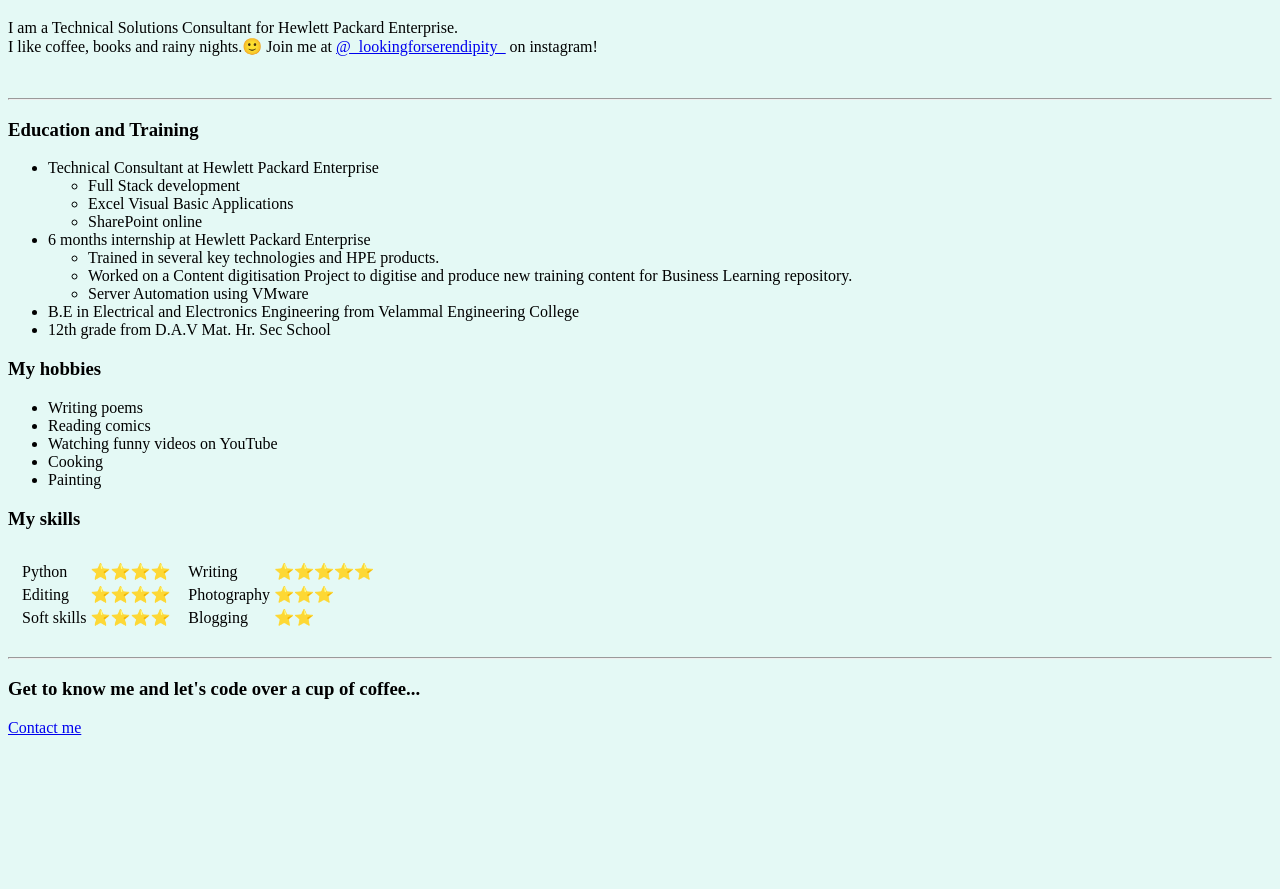
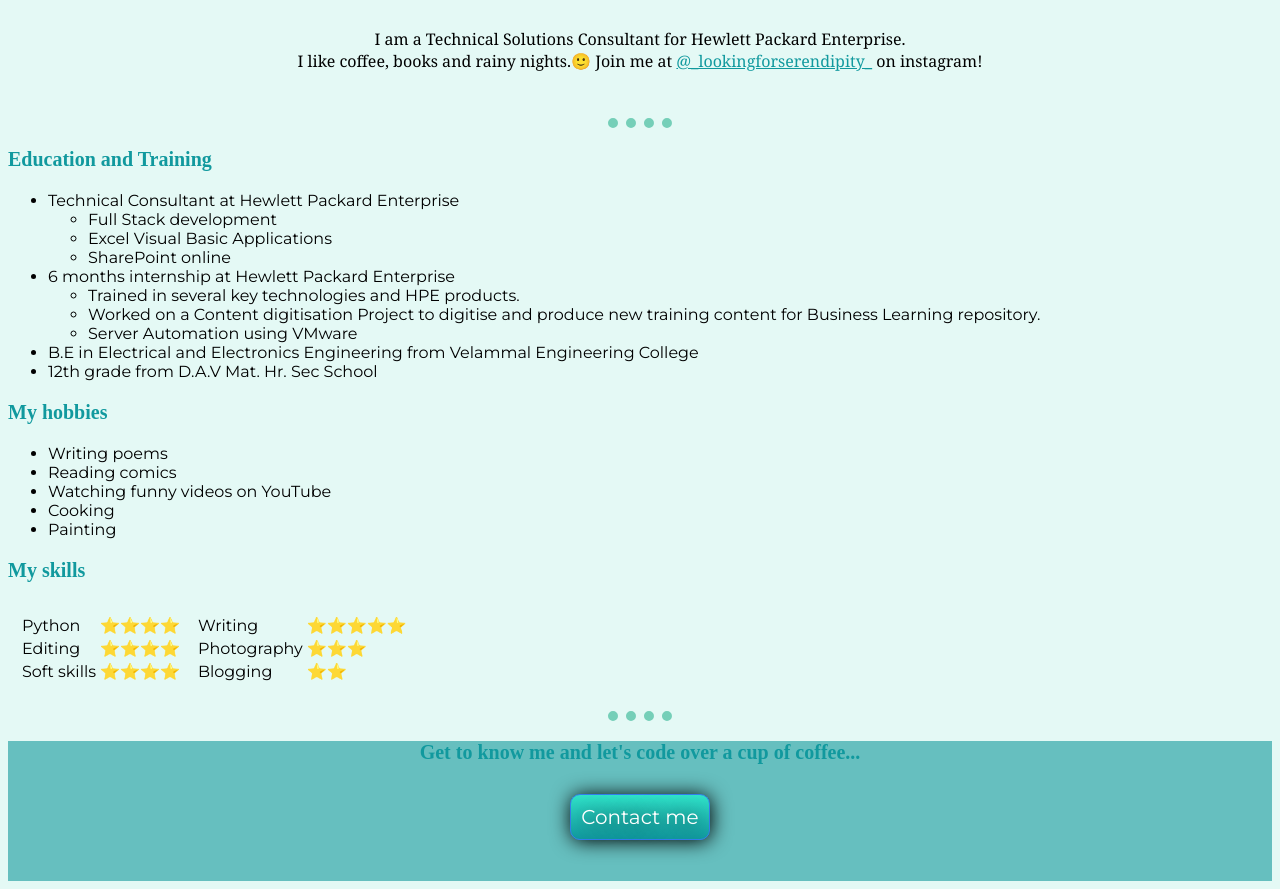
Before and after one commit to nachammainagappan/cv, a plain HTML site: page index.html in a window 1280 px wide. Shown: the part 791-1680 px from the top of the page. Before the commit the page ends 1544 px from the top, so only its background shows below. Drawn offline with Linux system fonts and the light colour scheme; a web font is replaced by a local one.

Commit message:
Updated after javascript animation - corrected

```diff
--- a/css/style.css
+++ b/css/style.css
@@ -49,3 +49,101 @@ body {
   top: 350px;
   right: 80px;
 }
+
+
+h2 {
+  font-family: 'Mate SC', serif;
+  color: #40514e;
+  font-size: 25px;
+}
+
+h3 {
+  font-family: 'Mate SC', serif;
+  font-size: 20px;
+  color: #11999E;
+}
+
+.maincontent1 {
+  font-family: 'Montserrat', sans-serif
+}
+
+h3:hover {
+  text-shadow: 1px 1px 1px;
+}
+
+.maincontent2 {
+  table-layout: auto;
+  width: 100%;
+  font-family: 'Montserrat', sans-serif
+}
+
+.description {
+  text-align: center;
+  color: black;
+  font-family: Georgia;
+}
+
+hr {
+  border-color: #75cfb8;
+  border-style: dotted none none none;
+  border-width: 10px;
+  width: 5%;
+}
+
+a {
+  color: #11999E;
+}
+
+.footer {
+  background-color: #66BFBF;
+  font-family: 'Montserrat', sans-serif;
+  height: 140px;
+  text-align: center;
+}
+
+.contact-me-button {
+   background: #30E3CA;
+   background-image: -webkit-linear-gradient(top, #30E3CA, #11999E);
+   background-image: -moz-linear-gradient(top, #30E3CA, #11999E);
+   background-image: -ms-linear-gradient(top, #30E3CA, #11999E);
+   background-image: -o-linear-gradient(top, #30E3CA, #11999E);
+   background-image: -webkit-gradient(to bottom, #30E3CA, #11999E);
+   -webkit-border-radius: 10px;
+   -moz-border-radius: 10px;
+   border-radius: 10px;
+   color: #FFFFFF;
+   font-family: 'Montserrat', sans-serif;
+   font-size: 20px;
+   font-weight: 100;
+   padding: 10px;
+   margin: 10px auto 20px auto;
+   -webkit-box-shadow: 1px 1px 20px 0 #000000;
+   -moz-box-shadow: 1px 1px 20px 0 #000000;
+   box-shadow: 1px 1px 20px 0 #000000;
+   text-shadow: 1px 1px 20px #000000;
+   border: solid #337FED 1px;
+   text-decoration: none;
+   display: inline-block;
+   cursor: pointer;
+   text-align: center;
+}
+
+.contact-me-button:hover {
+   border: solid #337FED 1px;
+   background: #1E62D0;
+   background-image: -webkit-linear-gradient(top,#30e3ca, #e4f9f5);
+   background-image: -moz-linear-gradient(top, #30e3ca, #e4f9f5);
+   background-image: -ms-linear-gradient(top, #30e3ca, #e4f9f5);
+   background-image: -o-linear-gradient(top, #30e3ca, #e4f9f5);
+   background-image: -webkit-gradient(to bottom, #30e3ca, #e4f9f5);
+   -webkit-border-radius: 10px;
+   -moz-border-radius: 10px;
+   border-radius: 10px;
+   text-decoration: none;
+}
+
+.contactform {
+  margin-left: inherit;
+  font-family: 'Montserrat', sans-serif;
+  font-size: 15px;
+}
```
